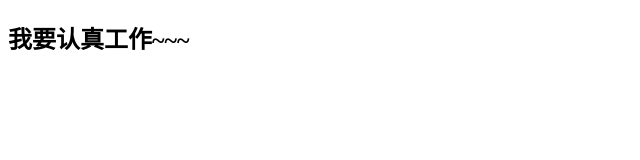
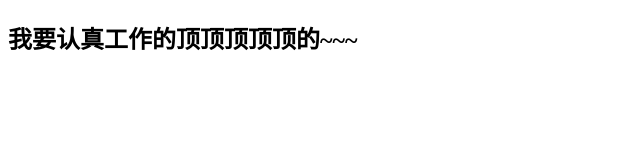
Before and after one commit to doria76593/t2, a plain HTML site: page index.html in a window 1280 px wide. Shown: the whole page, without its empty margins (0-640 px from the left). Drawn offline with Linux system fonts and the light colour scheme.

Commit message:
添加了顶顶顶

```diff
--- a/index.html
+++ b/index.html
@@ -5,6 +5,6 @@
 	<title>Document</title>
 </head>
 <body>
-	<h2>我要认真工作~~~</h2>
+	<h2>我要认真工作的顶顶顶顶顶的~~~</h2>
 </body>
 </html>
```
